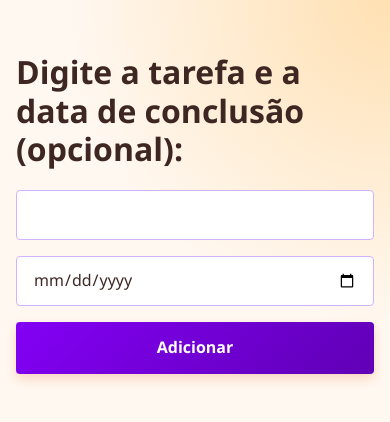
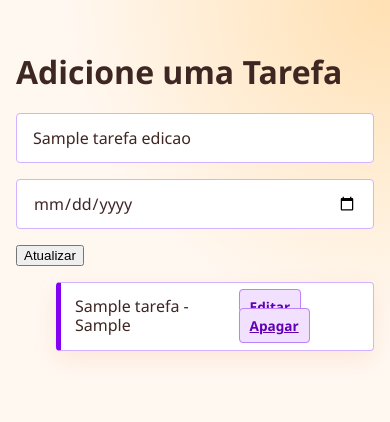
Before and after one commit to DaviMarquesPires/Tarefa, a Flask app: template src/tarefas/templates/base.html in a window 390 px wide. Shown: the top 422 px of the page. Run offline with Flask 3, Linux system fonts and the light colour scheme; the template is opened without the code that fills it: most values are stand-ins (such as "Sample title", 1, 10 or a date in 2020); some web fonts are replaced.

Commit message:
Tarefa continuação

```diff
--- a/src/tarefas/app.py
+++ b/src/tarefas/app.py
@@ -1,15 +1,57 @@
-from tarefas.models.database import init_db
+from flask import Flask, redirect, render_template, request, url_for
 
-from flask import Flask, render_template
+from src.tarefas.models.database import init_db
+from src.tarefas.models.tarefa import Tarefa
 
 app = Flask(__name__)
 with app.app_context():
     init_db()
 @app.route('/test')
 def test():
-    return "Servidor Online!"
-@app.route('/')
+    return 'Servidor online!'
+@app.route('/', methods=['GET', 'POST'])
 def home():
-    return render_template('base.html', titulo='Home')
-if __name__ == "__main__":
+    if request.method == 'POST':
+        titulo_form = request.form['tituloTarefa']
+        data_conclusao_form = request.form['dataConclusao']
+
+        data_corrigida = data_conclusao_form or None
+
+        # Instanciamos uma nova tarefa com os dados recebidos do form
+        tarefa = Tarefa(titulo=titulo_form, data_conclusao=data_corrigida)
+
+        # Salvamos a tarefa no banco
+        tarefa.salvarTarefa()
+
+        return redirect(url_for('home'))
+    tarefas = Tarefa.listarTarefas()
+    return render_template(
+        'base.html',
+        titulo_da_pagina='Minha lista de tarefas',
+        tarefas_da_pagina=tarefas
+    )
+@app.route('/delete/<int:id>')
+def apagar_id_especificado(id):
+    Tarefa.apagarTarefa(id)
+    return redirect(url_for('home'))
+@app.route('/edit/<int:id>', methods=['GET', 'POST'])
+def editar_tarefa(id):
+    if request.method == 'POST':
+        titulo_form = request.form['tituloTarefa']
+        data_conclusao_form = request.form['dataConclusao']
+        data_corrigida = data_conclusao_form or None
+
+        tarefa = Tarefa(titulo=titulo_form, id=id, data_conclusao=data_corrigida)
+        tarefa.atualizarTarefa()
+
+        return redirect(url_for('home'))
+    tarefas = Tarefa.listarTarefas()
+    tarefa_selecionada = Tarefa.carregarTarefa(id)
+    return render_template(
+        'base.html',
+        titulo_da_pagina='Editar tarefa',
+        tarefas_da_pagina=tarefas,
+        tarefa_edicao=tarefa_selecionada
+    )
+if __name__ == '__main__':
     app.run()
--- a/src/tarefas/static/style.css
+++ b/src/tarefas/static/style.css
@@ -148,7 +148,7 @@ button:focus-visible {
 
 /* Cada tarefa é um div criado pelo JavaScript */
 
-#listaTarefas > div {
+#listaTarefas > li {
     display: flex;
     align-items: center;
     justify-content: space-between;
@@ -172,14 +172,14 @@ button:focus-visible {
         border-color 0.2s ease;
 }
 
-#listaTarefas > div:hover {
+#listaTarefas > li:hover {
     transform: translateY(-2px);
     border-left-color: var(--laranja-escuro);
     box-shadow: 0 10px 28px rgba(230, 81, 0, 0.15);
 }
 
 
-#listaTarefas button {
+#listaTarefas a {
     flex-shrink: 0;
     margin-left: 0 !important;
     padding: 8px 13px;
@@ -201,7 +201,7 @@ button:focus-visible {
         border-color 0.2s ease;
 }
 
-#listaTarefas button:hover {
+#listaTarefas a:hover {
     color: var(--branco);
     background: var(--laranja-escuro);
     border-color: var(--laranja-escuro);
@@ -217,13 +217,13 @@ button:focus-visible {
         font-size: 1.55rem;
     }
 
-    #listaTarefas > div {
+    #listaTarefas > li {
         align-items: flex-start;
         gap: 12px;
         padding: 14px;
     }
 
-    #listaTarefas button {
+    #listaTarefas a {
         padding: 7px 10px;
     }
 }
--- a/src/tarefas/templates/base.html
+++ b/src/tarefas/templates/base.html
@@ -1,22 +1,35 @@
 <!DOCTYPE html>
-<html lang="pt-br">
+<html lang="pt-BR">
 <head>
     <meta charset="UTF-8">
     <meta name="viewport" content="width=device-width, initial-scale=1.0">
-    <title>{{titulo}}</title>
+    <title></title>
     <link rel="stylesheet" href="{{ url_for('static', filename='style.css') }}">
-    <link rel="stylesheet" href="https://fonts.google.com/specimen/Poppins">
 </head>
 <body>
-    <h1>Digite a tarefa e a data de conclusão (opcional):</h1>
-    <input type="text" id="tituloTarefa">
-    <input type="date" id="dataConclusao">
-    <button type="button" onclick="adicionarTarefa()">Adicionar</button>
-    <output id="listaTarefas">Nenhuma tarefa cadastrada</output>
+    <h1>Adicione uma Tarefa</h1>
+    <form method="POST">
+        <input type="text" id="tituloTarefa" name="tituloTarefa" placeholder="O que precisa ser feito?" value="{{ tarefa_edicao.titulo if tarefa_edicao else '' }}" required>
+        <input type="date" id="dataConclusao" name="dataConclusao" value="{{ tarefa_edicao.data_conclusao if tarefa_edicao else '' }}">
+        <button type="submit">{{ 'Atualizar' if tarefa_edicao else 'Adicionar' }}</button>
+    </form>
 
-    <script>
+    <ul id="listaTarefas">
+        {% for tarefa in tarefas_da_pagina %}
+            <li>
+                <span>{{ tarefa.titulo_tarefa }} - {{ tarefa.data_conclusao }}</span>
+                <div class="acoes-tarefa">
+                    <a href="{{ url_for('editar_tarefa', id=tarefa.id_tarefa) }}">Editar</a>
+                    <a href="{{ url_for('apagar_id_especificado', id=tarefa.id_tarefa) }}">Apagar</a>
+                </div>
+            </li>
+        {% endfor %}
+    </ul>
+
+    <!-- <script>
         // Aplicação MVC (Modelagem-Visualização-Controle)
-        // Seção de Modelagem
+
+        //Seção de Modelagem
         let tarefas;
         const tarefasSalvas = JSON.parse(localStorage.getItem('tarefas'));
 
@@ -26,20 +39,21 @@
             tarefas = [];
         }
 
-        function salvarTarefas(){
+        function salvarTarefas() {
             localStorage.setItem('tarefas', JSON.stringify(tarefas));
         }
-        // Seção de Visualização
+
+        //Seção de Visualização
         function renderizarTarefas(){
             const listaTarefas = document.getElementById('listaTarefas');
             listaTarefas.innerHTML = "";
 
-            tarefas.forEach(function (tarefa){
+            tarefas.forEach(function (tarefa) {
                 const divTarefa = document.createElement('div');
-                divTarefa.innerHTML = tarefa.tituloTarefa + ' - ' + tarefa.dataConclusao
+                divTarefa.innerHTML = tarefa.tituloTarefa + ' - ' + tarefa.dataConclusao;
 
                 const botaoApagar = document.createElement('button');
-                botaoApagar.innerHTML = "Apagar";
+                botaoApagar.innerHTML = "❌ Apagar";
                 botaoApagar.onclick = apagarTarefa;
                 botaoApagar.id = tarefa.idTarefa;
 
@@ -47,7 +61,9 @@
                 listaTarefas.appendChild(divTarefa);
             });
         }
-        function adicionarTarefa(){
+
+        //Seção de Controle
+        function adicionarTarefa() {
             const tituloTarefa = document.getElementById('tituloTarefa').value;
             const dataConclusao = document.getElementById('dataConclusao').value;
 
@@ -58,23 +74,30 @@
                     idTarefa: Date.now()
                 }
             );
+
             salvarTarefas();
             renderizarTarefas();
         }
-        function apagarTarefa(evento){
+
+        function apagarTarefa(evento) {
             const botaoClicado = evento.target;
             const idTarefa = botaoClicado.id;
-            tarefas = tarefas.filter(function(tarefa){
-                if (tarefa.idTarefa == idTarefa){
+
+            tarefas = tarefas.filter(function (tarefa) {
+                if (tarefa.idTarefa == idTarefa) {
                     return false;
                 } else {
                     return true;
                 }
             });
+
             salvarTarefas();
             renderizarTarefas();
+
         }
-        renderizarTarefas();
-    </script>
+
+        renderizarTarefas()
+
+    </script> -->
 </body>
 </html>
```
Also changed, not shown: gitignore.txt (deleted, +0 -13 lines), src/tarefas/models/database.py (renamed from src/tarefas/models/database (3).py, +37 -33 lines), src/tarefas/models/tarefa.py (+58 -9 lines), 5 other files.
